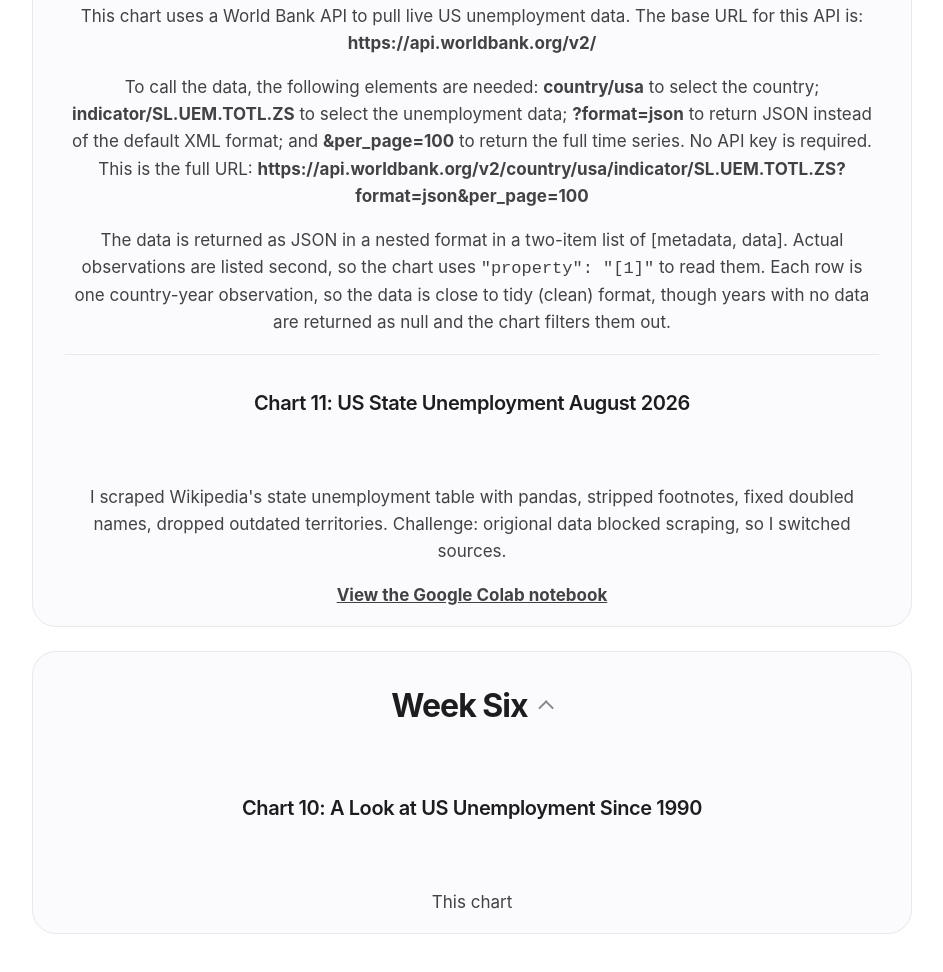
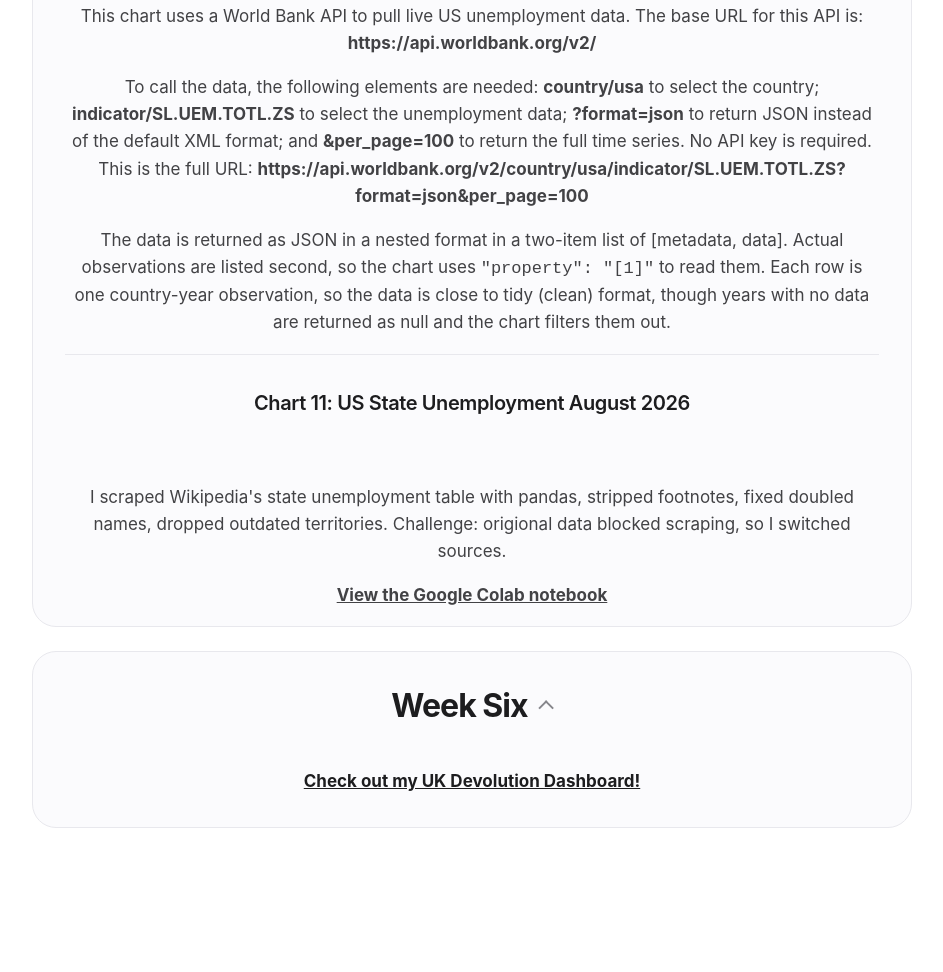
Before and after one commit to willomo37/willomo37.github.io, a plain HTML site: page portfolio.html in a window 1280 px wide. Shown: the part 3063-4035 px from the top of the page, without its empty margins (168-1111 px from the left). After the commit the page ends 3995 px from the top, so only its background shows below. Drawn offline with Linux system fonts and the light colour scheme; no server answers; a script that the page names is missing.

Commit message:
Add files via upload

```diff
--- a/portfolio.html
+++ b/portfolio.html
@@ -211,13 +211,10 @@
 
         <section>
             <div class="chart-description">
-                <h3>Chart 10: A Look at US Unemployment Since 1990 </h3>
-            </div>
-            <figure id="Location10"></figure>
-        </section>
-            <div class="chart-description">
-               <p>
-                This chart
+
+            <a href="DevolutionDashboard.html"><strong><u>Check out my UK Devolution Dashboard!</u></strong></a>
+
+
 
 
 </section>
```
Also changed, not shown: index.html (+1 -1 lines), Profile pic 2.jpeg (added).
